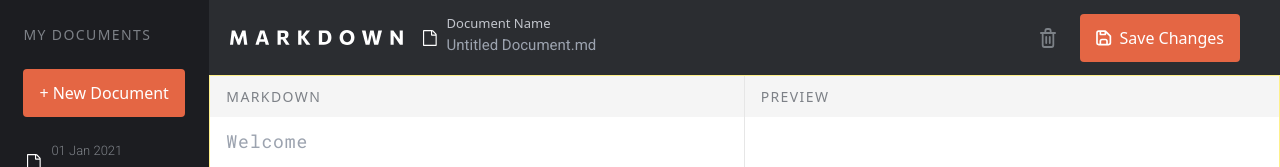
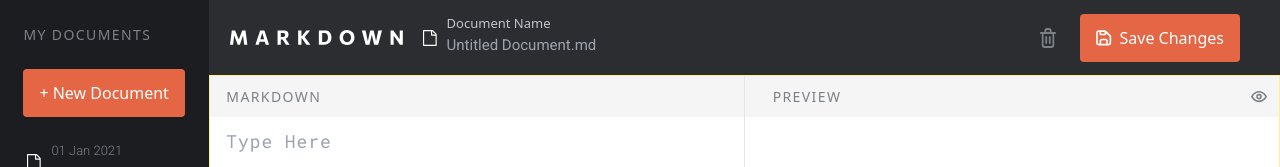
Before and after one commit to Mriganka5137/markdown-editor-app, a Next.js app: page /documents/1 in a window 1280 px wide. Shown: the top 167 px of the page. Built offline with nearby package versions, Linux system fonts and the light colour scheme.

Commit message:
Update Markdown component placeholders and add show/hide preview functionality

```diff
--- a/components/shared/MarkDown.tsx
+++ b/components/shared/MarkDown.tsx
@@ -15,7 +15,7 @@ const MarkDown = ({ markdown, setMarkdown }: Props) => {
         autoFocus
         value={markdown}
         onChange={(e) => setMarkdown(e.target.value)}
-        placeholder="Welcome"
+        placeholder="Type Here"
         className=" focus:outline-none  font-roboto-mono text-color-700 dark:text-color-400 px-4 py-2.5 tracking-wider bg-transparent  resize-none  text-lg h-full overflow-y-auto"
       />
     </div>
--- a/components/shared/MarkdownContainer.tsx
+++ b/components/shared/MarkdownContainer.tsx
@@ -1,18 +1,24 @@
 "use client";
 import React, { useState } from "react";
 
-import ReactMarkdown from "react-markdown";
-import { Textarea } from "../ui/textarea";
 import MarkDown from "./MarkDown";
 import Preview from "./Preview";
 const MarkdownContainer = () => {
   const [markdown, setMarkdown] = useState("");
+  const [viewMarkDown, setViewMarkDown] = useState(true);
 
   const handleMarkdownChange = (e: React.ChangeEvent<HTMLInputElement>) => {};
   return (
-    <div className=" bg-color-100 dark:bg-color-1000 flex w-full h-full overflow-y-hidden">
-      <MarkDown markdown={markdown} setMarkdown={setMarkdown} />
-      <Preview markdown={markdown} />
+    <div className=" bg-color-100 dark:bg-color-1000 flex w-full h-full overflow-y-hidden justify-center">
+      {viewMarkDown && (
+        <MarkDown markdown={markdown} setMarkdown={setMarkdown} />
+      )}
+
+      <Preview
+        markdown={markdown}
+        setViewMarkDown={setViewMarkDown}
+        viewMarkDown={viewMarkDown}
+      />
     </div>
   );
 };
--- a/components/shared/Preview.tsx
+++ b/components/shared/Preview.tsx
@@ -1,15 +1,50 @@
 import React from "react";
 import ReactMarkdown from "react-markdown";
+import showIcon from "@/public/assets/icon-show-preview.svg";
+import hideIcon from "@/public/assets/icon-hide-preview.svg";
+import Image from "next/image";
+import { cn } from "@/lib/utils";
+
 interface Props {
   markdown: string;
+  setViewMarkDown: React.Dispatch<React.SetStateAction<boolean>>;
+  viewMarkDown: boolean;
 }
-const Preview = ({ markdown }: Props) => {
+const Preview = ({ markdown, setViewMarkDown, viewMarkDown }: Props) => {
   return (
-    <div className=" w-1/2 h-full overflow-y-auto">
-      <h2 className=" text-color-500 text-[14px] uppercase px-4 py-2.5 bg-color-200 tracking-widest dark:bg-color-900 dark:text-color-400">
-        Preview
-      </h2>
-      <ReactMarkdown className="font-roboto-slab prose tracking-widest p-4 dark:text-color-200 w-full ">
+    <div
+      className={cn(
+        " h-full overflow-y-auto  ",
+        viewMarkDown ? "w-1/2" : "w-full "
+      )}
+    >
+      <div className=" flex justify-between items-center dark:bg-color-900 bg-color-200 px-3 ">
+        <h2 className=" text-color-500 text-[14px] uppercase px-4 py-2.5 tracking-widest  dark:text-color-400">
+          Preview
+        </h2>
+
+        {viewMarkDown ? (
+          <Image
+            src={showIcon}
+            alt="show"
+            onClick={() => setViewMarkDown(false)}
+            className="cursor-pointer"
+          />
+        ) : (
+          <Image
+            src={hideIcon}
+            alt="hide"
+            onClick={() => setViewMarkDown(true)}
+            className="cursor-pointer"
+          />
+        )}
+      </div>
+      <ReactMarkdown
+        className={cn(
+          "font-roboto-slab prose tracking-widest p-4 dark:text-color-200 w-full ",
+          !viewMarkDown && "mx-auto"
+        )}
+      >
         {markdown}
       </ReactMarkdown>
     </div>
```
